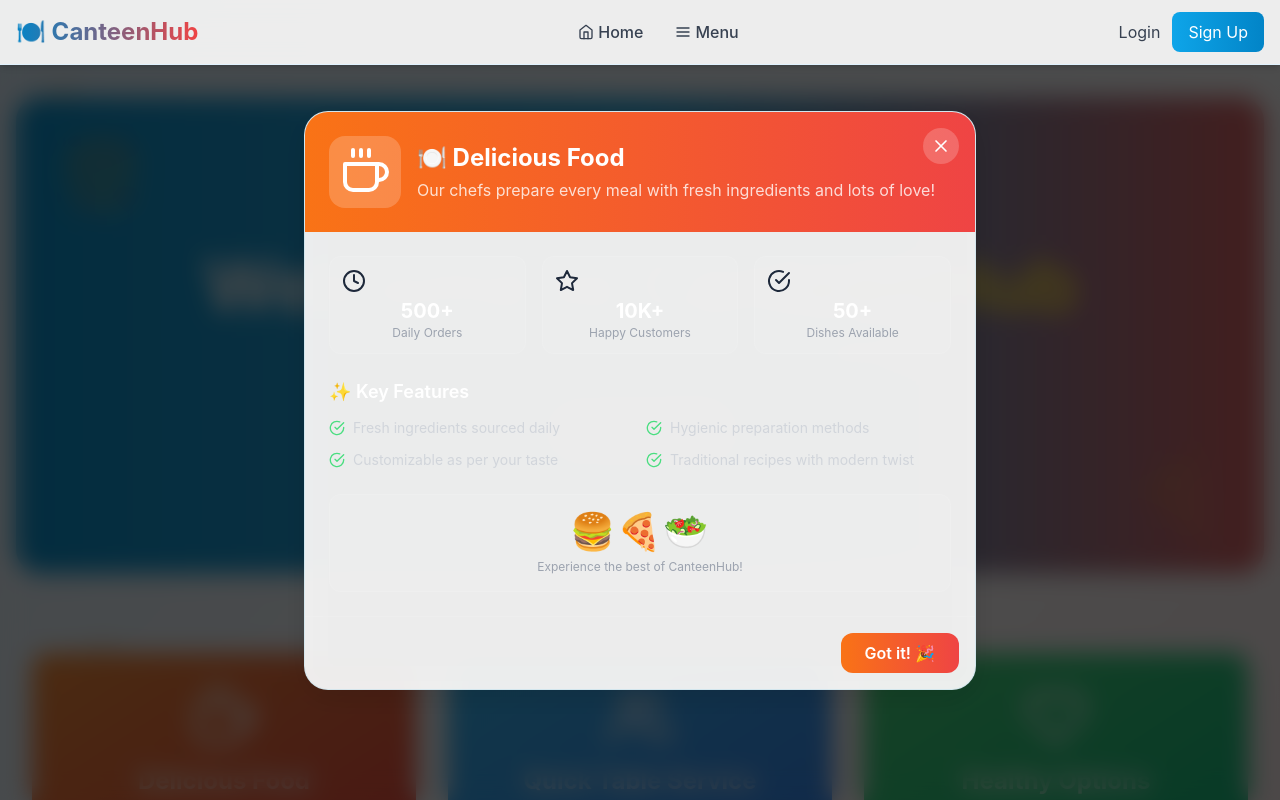
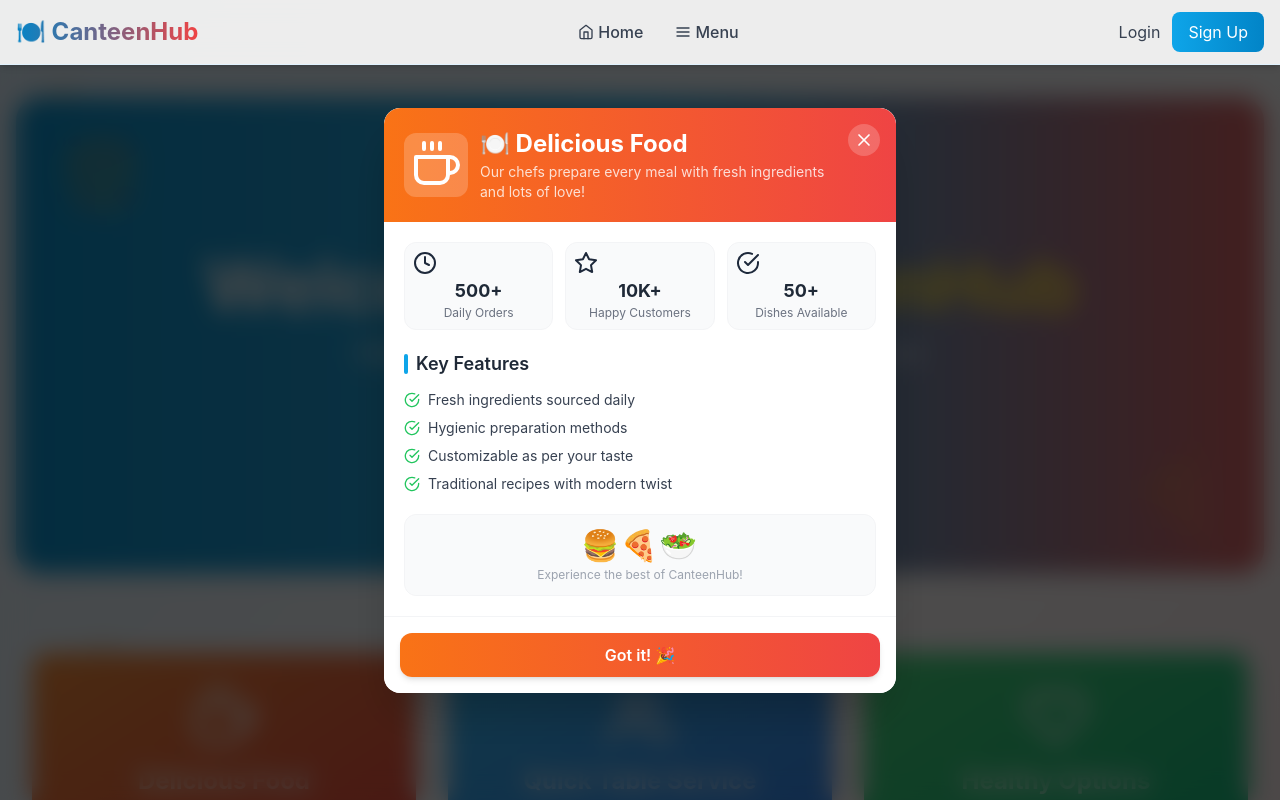
Before and after one commit to Bijendramishra123/canteen-management-frontend, a React (Vite) app: page / in a window 1280 px wide. Both pictures are taken after a click on the element 224 px from the left and 777 px from the top of the page. Shown: the top 800 px of the page. Built offline with nearby package versions, Linux system fonts and the light colour scheme.

Commit message:
Fix popup size and text colors - Quick Table Service popup out of screen issue fixed

```diff
--- a/src/components/ui/InfoPopup.jsx
+++ b/src/components/ui/InfoPopup.jsx
@@ -75,147 +75,134 @@
           onClick={onClose}
         >
           <motion.div
-            initial={{ scale: 0.8, opacity: 0, y: 50 }}
+            initial={{ scale: 0.9, opacity: 0, y: 30 }}
             animate={{ scale: 1, opacity: 1, y: 0 }}
-            exit={{ scale: 0.8, opacity: 0, y: 50 }}
-            transition={{ type: "spring", damping: 20, stiffness: 300 }}
-            className="glass-card w-full max-w-2xl overflow-hidden"
+            exit={{ scale: 0.9, opacity: 0, y: 30 }}
+            transition={{ type: "spring", damping: 25, stiffness: 300 }}
+            className="relative bg-white rounded-2xl w-full max-w-lg max-h-[85vh] overflow-y-auto shadow-2xl"
             onClick={(e) => e.stopPropagation()}
           >
-            {/* Header with gradient */}
-            <div className={`bg-gradient-to-r ${data.color} p-6 text-white relative`}>
+            {/* Header */}
+            <div className={`sticky top-0 bg-gradient-to-r ${data.color} p-5 text-white rounded-t-2xl z-10`}>
               <button
                 onClick={onClose}
-                className="absolute top-4 right-4 p-2 rounded-full bg-white/20 hover:bg-white/30 transition-all duration-300"
+                className="absolute top-4 right-4 p-1.5 rounded-full bg-white/20 hover:bg-white/30 transition-all duration-300"
               >
                 <FiX className="w-5 h-5" />
               </button>
-              <div className="flex items-center gap-4">
-                <div className="p-3 bg-white/20 rounded-2xl animate-float">
+              <div className="flex items-center gap-3 pr-8">
+                <div className="p-2 bg-white/20 rounded-xl">
                   {data.icon}
                 </div>
                 <div>
                   <h2 className="text-2xl font-bold">{data.title}</h2>
-                  <p className="text-white/80 mt-1">{data.description}</p>
+                  <p className="text-white/80 text-sm mt-0.5">{data.description}</p>
                 </div>
               </div>
             </div>
 
             {/* Body */}
-            <div className="p-6">
+            <div className="p-5 bg-white">
               {/* Stats */}
-              <div className="grid grid-cols-3 gap-4 mb-6">
+              <div className="grid grid-cols-3 gap-3 mb-5">
                 {data.stats.map((stat, idx) => (
-                  <motion.div
-                    key={idx}
-                    initial={{ opacity: 0, y: 20 }}
-                    animate={{ opacity: 1, y: 0 }}
-                    transition={{ delay: idx * 0.1 }}
-                    className="text-center p-3 rounded-xl bg-white/5 border border-white/10"
-                  >
-                    <div className="text-2xl mb-1">{stat.icon}</div>
-                    <div className="text-xl font-bold text-white">{stat.value}</div>
-                    <div className="text-xs text-gray-400">{stat.label}</div>
-                  </motion.div>
+                  <div key={idx} className="text-center p-2 rounded-xl bg-gray-50 border border-gray-100">
+                    <div className="text-2xl mb-0.5">{stat.icon}</div>
+                    <div className="text-lg font-bold text-gray-800">{stat.value}</div>
+                    <div className="text-xs text-gray-500">{stat.label}</div>
+                  </div>
                 ))}
               </div>
 
-              {/* Service Time Progress Bar for Quick Service */}
+              {/* Key Features Heading */}
+              <h3 className="text-lg font-semibold text-gray-800 mb-3 flex items-center gap-2">
+                <span className="w-1 h-5 bg-sky-500 rounded-full"></span>
+                Key Features
+              </h3>
+
+              {/* Features */}
+              <div className="grid grid-cols-1 gap-2 mb-5">
+                {data.features.map((feature, idx) => (
+                  <div key={idx} className="flex items-center gap-2 text-gray-700">
+                    <FiCheckCircle className="text-green-500 w-4 h-4 flex-shrink-0" />
+                    <span className="text-sm">{feature}</span>
+                  </div>
+                ))}
+              </div>
+
+              {/* Service Time Progress Bar (only for service type) */}
               {type === 'service' && (
-                <motion.div
-                  initial={{ opacity: 0, scaleX: 0 }}
-                  animate={{ opacity: 1, scaleX: 1 }}
-                  className="mb-6 p-4 rounded-xl bg-white/5 border border-white/10"
-                >
-                  <h3 className="text-lg font-semibold text-white mb-3 text-center">⏱️ Estimated Service Time</h3>
-                  <div className="space-y-3">
+                <div className="mb-5 p-3 rounded-xl bg-blue-50 border border-blue-100">
+                  <h3 className="text-sm font-semibold text-gray-800 mb-2 text-center">⏱️ Estimated Service Time</h3>
+                  <div className="space-y-2">
                     <div>
-                      <div className="flex justify-between text-sm text-gray-300 mb-1">
+                      <div className="flex justify-between text-xs text-gray-600 mb-0.5">
                         <span>Order Placed</span>
                         <span>0 min</span>
                       </div>
-                      <div className="h-2 bg-white/10 rounded-full overflow-hidden">
+                      <div className="h-1.5 bg-gray-200 rounded-full overflow-hidden">
                         <div className="h-full w-0 bg-blue-400 rounded-full"></div>
                       </div>
                     </div>
                     <div>
-                      <div className="flex justify-between text-sm text-gray-300 mb-1">
+                      <div className="flex justify-between text-xs text-gray-600 mb-0.5">
                         <span>Order Confirmed</span>
                         <span>2-3 min</span>
                       </div>
-                      <div className="h-2 bg-white/10 rounded-full overflow-hidden">
+                      <div className="h-1.5 bg-gray-200 rounded-full overflow-hidden">
                         <div className="h-full w-1/6 bg-yellow-400 rounded-full"></div>
                       </div>
                     </div>
                     <div>
-                      <div className="flex justify-between text-sm text-gray-300 mb-1">
+                      <div className="flex justify-between text-xs text-gray-600 mb-0.5">
                         <span>Being Prepared</span>
                         <span>5-10 min</span>
                       </div>
-                      <div className="h-2 bg-white/10 rounded-full overflow-hidden">
+                      <div className="h-1.5 bg-gray-200 rounded-full overflow-hidden">
                         <div className="h-full w-1/3 bg-orange-400 rounded-full"></div>
                       </div>
                     </div>
                     <div>
-                      <div className="flex justify-between text-sm text-gray-300 mb-1">
+                      <div className="flex justify-between text-xs text-gray-600 mb-0.5">
                         <span>Ready to Serve</span>
                         <span>10-15 min</span>
                       </div>
-                      <div className="h-2 bg-white/10 rounded-full overflow-hidden">
+                      <div className="h-1.5 bg-gray-200 rounded-full overflow-hidden">
                         <div className="h-full w-2/3 bg-green-400 rounded-full"></div>
                       </div>
                     </div>
                     <div>
-                      <div className="flex justify-between text-sm text-gray-300 mb-1">
+                      <div className="flex justify-between text-xs text-gray-600 mb-0.5">
                         <span>Served at Your Table</span>
                         <span>15-20 min</span>
                       </div>
-                      <div className="h-2 bg-white/10 rounded-full overflow-hidden">
+                      <div className="h-1.5 bg-gray-200 rounded-full overflow-hidden">
                         <div className="h-full w-full bg-blue-400 rounded-full"></div>
                       </div>
                     </div>
                   </div>
-                  <div className="mt-4 text-center text-sm text-gray-300">
-                    🎯 Total Time: 15-20 minutes from order to table
+                  <div className="mt-2 text-center text-xs font-medium text-blue-600">
+                    🎯 Total Time: 15-20 minutes
                   </div>
-                </motion.div>
+                </div>
               )}
 
-              {/* Features */}
-              <div className="mb-6">
-                <h3 className="text-lg font-semibold text-white mb-3">✨ Key Features</h3>
-                <div className="grid grid-cols-1 md:grid-cols-2 gap-3">
-                  {data.features.map((feature, idx) => (
-                    <motion.div
-                      key={idx}
-                      initial={{ opacity: 0, x: -20 }}
-                      animate={{ opacity: 1, x: 0 }}
-                      transition={{ delay: idx * 0.1 }}
-                      className="flex items-center gap-2 text-gray-300"
-                    >
-                      <FiCheckCircle className="text-green-400 w-4 h-4" />
-                      <span className="text-sm">{feature}</span>
-                    </motion.div>
-                  ))}
-                </div>
-              </div>
-
               {/* Decorative image */}
-              <div className="text-center p-4 rounded-xl bg-white/5 border border-white/10">
-                <div className="text-4xl tracking-wider animate-float">
+              <div className="text-center p-3 rounded-xl bg-gray-50 border border-gray-100">
+                <div className="text-3xl tracking-wider">
                   {data.image}
                 </div>
-                <p className="text-xs text-gray-400 mt-2">
+                <p className="text-xs text-gray-400 mt-1">
                   {type === 'service' ? 'Get your food served fresh at your table!' : 'Experience the best of CanteenHub!'}
                 </p>
               </div>
             </div>
 
             {/* Footer */}
-            <div className="p-4 border-t border-white/10 flex justify-end">
+            <div className="sticky bottom-0 bg-white p-4 border-t border-gray-100 rounded-b-2xl">
               <button
                 onClick={onClose}
-                className={`px-6 py-2 rounded-xl bg-gradient-to-r ${data.color} text-white font-semibold hover:scale-105 transition-all duration-300`}
+                className={`w-full py-2.5 rounded-xl bg-gradient-to-r ${data.color} text-white font-semibold hover:opacity-90 transition-all duration-300 shadow-md`}
               >
                 Got it! 🎉
               </button>
```
